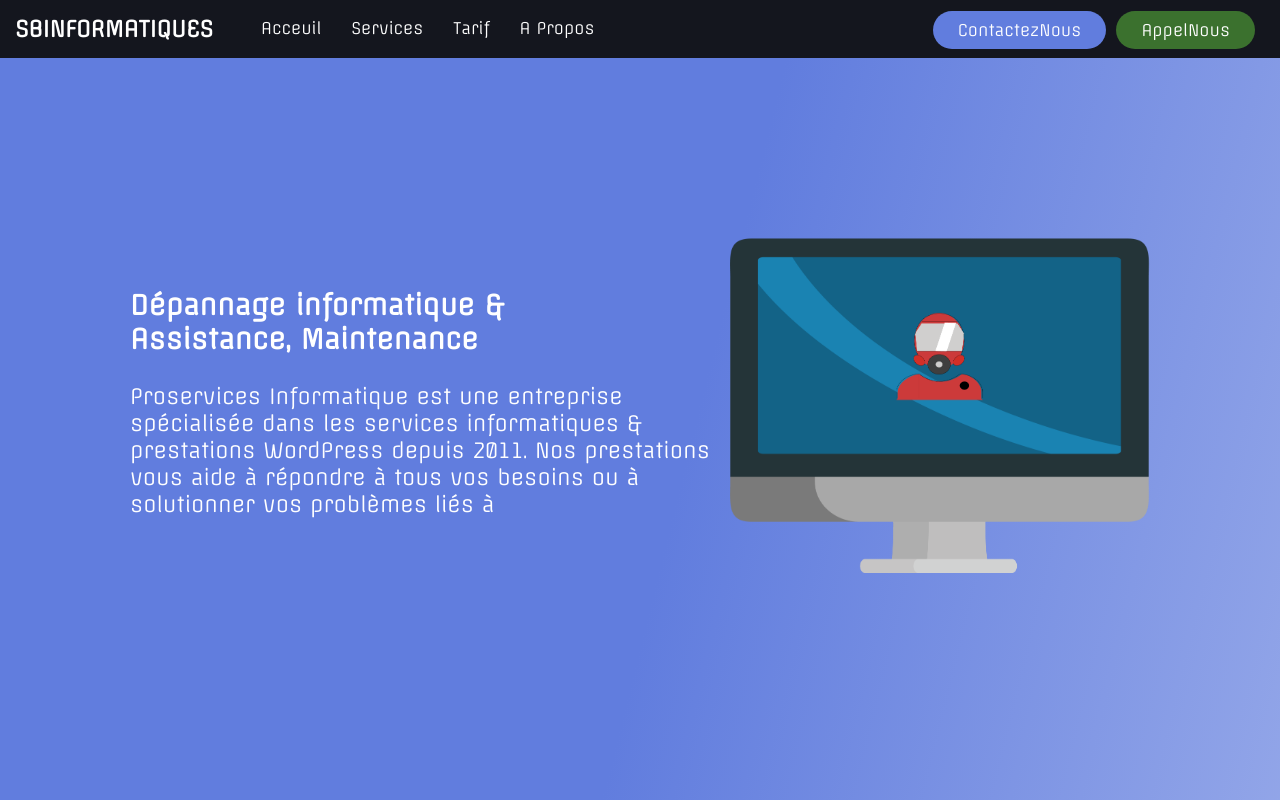
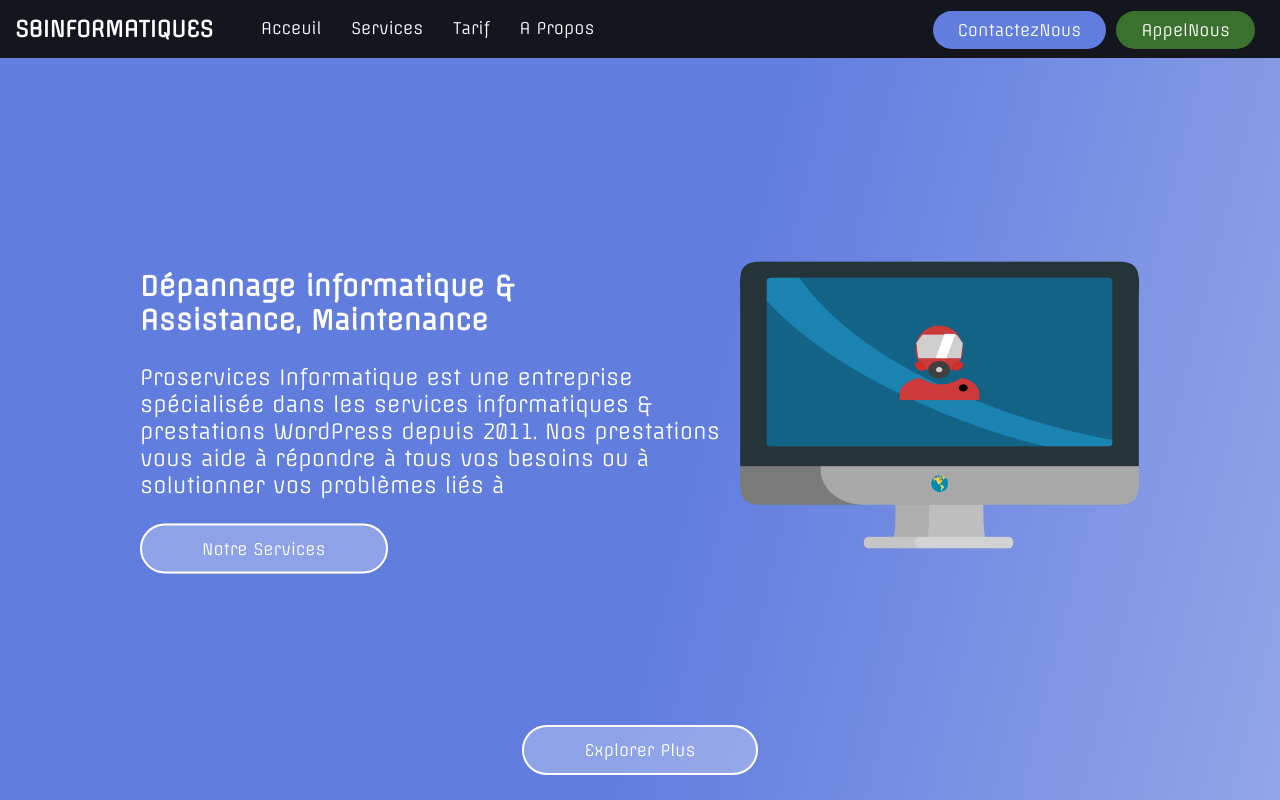
Before and after one commit to onlymachiavelli/sbinformatiques, a Next.js app: page / in a window 1280 px wide. Built offline with nearby package versions, Linux system fonts and the light colour scheme.

Commit message:
Explore btn

```diff
--- a/src/useFront/home/slide.tsx
+++ b/src/useFront/home/slide.tsx
@@ -45,11 +45,17 @@ const Slide = () =>{
                     <p id={styles.desc_txt}>
                     Proservices Informatique est une entreprise spécialisée dans les services informatiques & prestations WordPress depuis 2011. Nos prestations vous aide à répondre à tous vos besoins ou à solutionner vos problèmes liés à
                     </p>
+                    <Link href="/">
+                        <a id={styles.serv_link}>Notre Services</a>
+                    </Link>
                 </article>
                 <aside>
-                    <Image src={Image1} width="420px" height="350px"/>
+                    <Image src={Image1} width="400px" height="300px"/>
                 </aside>
             </main>
+            <div className={styles.explore}>
+                <Link href="/">Explorer Plus</Link>
+            </div>
         </div>
     )
 }
--- a/styles/Home.module.css
+++ b/styles/Home.module.css
@@ -88,8 +88,34 @@
   color: #fff;
   width: 600px;
   font-size: 21px;
+  margin-bottom: 40px !important;
 }
 
+#serv_link {
+  color: #fff;
+  padding: 13px 60px 13px 60px;
+  border: 2px solid #fff;
+  border-radius: 50px;
+  background: rgba(255, 255, 255, 0.288);
+  transition-duration: 0.5s;
+}
+#serv_link:hover {
+  background: rgba(255, 255, 255, 0.459);
+}
+
+.explore {
+  width: 100%;
+  text-align: center;
+  position: absolute;
+  bottom: 40px;
+}
+.explore a {
+  color: #fff;
+  padding: 13px 60px 13px 60px;
+  background: rgba(255, 255, 255, 0.288);
+  border: 2px solid #fff;
+  border-radius: 50px;
+}
 /*Media Query Home !*/
 @media (max-width: 1032px) {
   .navbar {
```
Also changed, not shown: public/image1.png.
